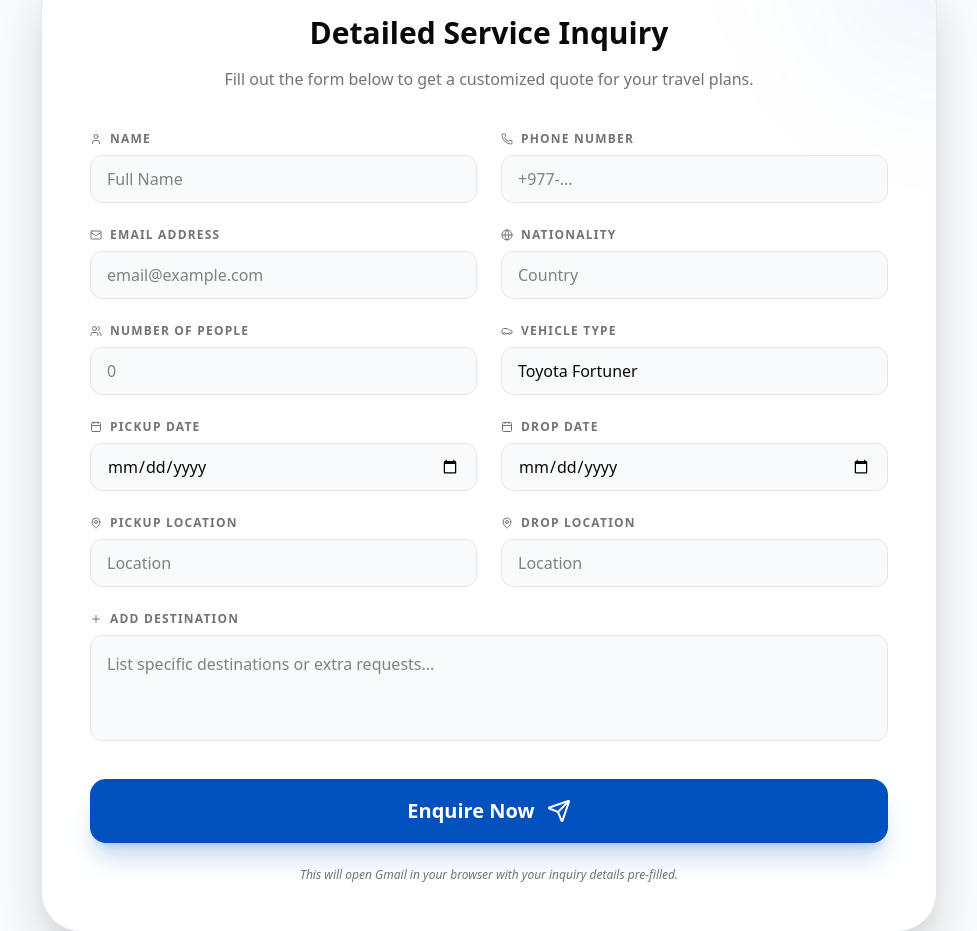
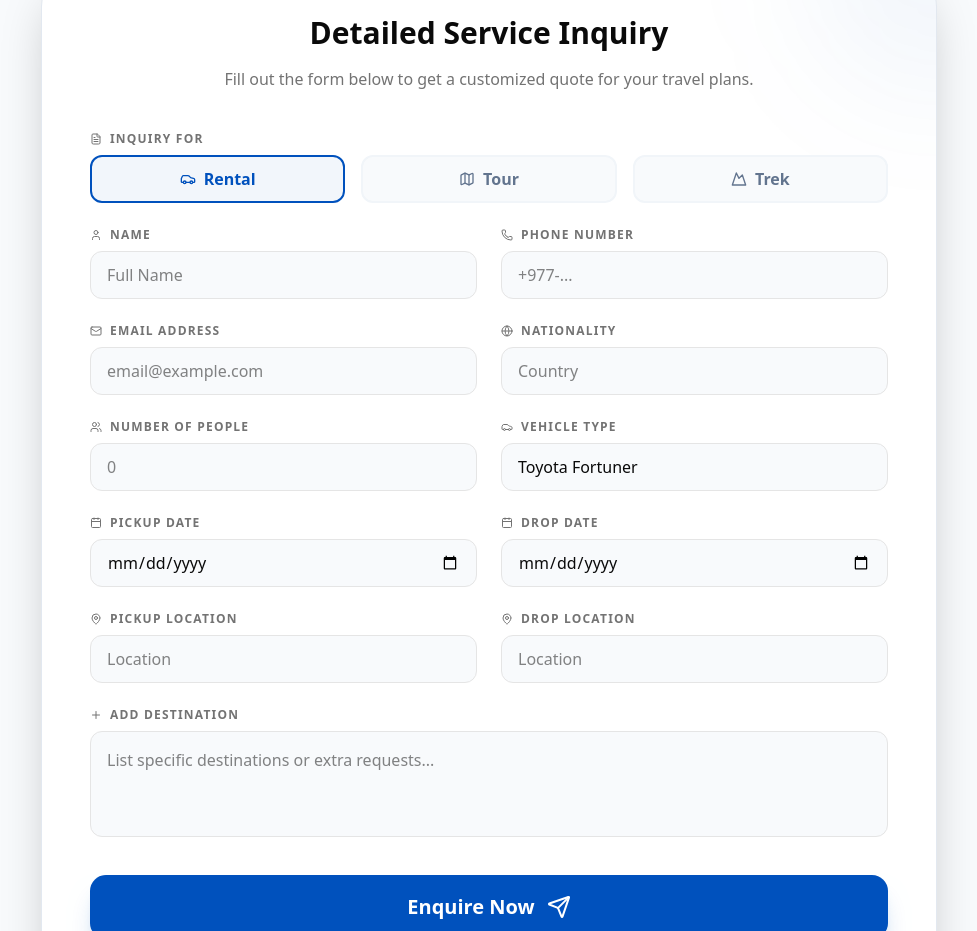
Before and after one commit to arthurrgg8-lgtm/mr-tour-service, a Next.js app: page /services in a window 1280 px wide. Shown: the part 6397-7328 px from the top of the page, without its empty margins (151-1128 px from the left). Built offline with nearby package versions, Linux system fonts and the light colour scheme.

Commit message:
feat: add conditional inquiry type (Rental/Tour/Trek) to inquiry form

```diff
--- a/src/components/sections/ServiceInquiryForm.tsx
+++ b/src/components/sections/ServiceInquiryForm.tsx
@@ -1,7 +1,7 @@
 "use client"
 
 import { useState } from "react"
-import { Send, User, Phone, Mail, Globe, Users, Car, Calendar, MapPin, Plus } from "lucide-react"
+import { Send, User, Phone, Mail, Globe, Users, Car, Calendar, MapPin, Plus, FileText, Mountain, Map as MapIcon } from "lucide-react"
 import business from "@/data/business.json"
 import fleet from "@/data/fleet.json"
 
@@ -12,6 +12,7 @@ export default function ServiceInquiryForm() {
     email: "",
     nationality: "",
     numPeople: "",
+    inquiryType: "Rental",
     vehicleType: "Toyota Fortuner",
     pickupDate: "",
     dropDate: "",
@@ -28,37 +29,48 @@ export default function ServiceInquiryForm() {
   const handleSubmit = (e: React.FormEvent) => {
     e.preventDefault()
 
-    // Validation Logic
+    // Validation Logic for Rental
+    if (formData.inquiryType === "Rental") {
       const today = new Date().toISOString().split('T')[0]
-    if (formData.pickupDate < today) {
+      if (formData.pickupDate && formData.pickupDate < today) {
         alert("Pickup date cannot be in the past.")
         return
       }
 
-    if (formData.dropDate < formData.pickupDate) {
+      if (formData.pickupDate && formData.dropDate && formData.dropDate < formData.pickupDate) {
         alert("Drop date cannot be earlier than the pickup date.")
         return
       }
+    }
 
-    const subject = `Service Inquiry - ${formData.name}`
-    const body = `New Service Inquiry Details:
+    const subject = `${formData.inquiryType} Inquiry - ${formData.name}`
+
+    let rentalDetails = ""
+    if (formData.inquiryType === "Rental") {
+      rentalDetails = `
+Vehicle Type: ${formData.vehicleType}
+Pickup Date: ${formData.pickupDate}
+Drop Date: ${formData.dropDate}
+Pickup Location: ${formData.pickupLocation}
+Drop Location: ${formData.dropLocation}`
+    }
+
+    const body = `New ${formData.inquiryType} Inquiry Details:
 ----------------------------------
+Inquiry Type: ${formData.inquiryType}
 Name: ${formData.name}
 Phone: ${formData.phone}
 Email: ${formData.email}
 Nationality: ${formData.nationality}
-Number of People: ${formData.numPeople}
-Vehicle Type: ${formData.vehicleType}
-Pickup Date: ${formData.pickupDate}
-Drop Date: ${formData.dropDate}
-Pickup Location: ${formData.pickupLocation}
-Drop Location: ${formData.dropLocation}
-Add Destination: ${formData.destination}
+Number of People: ${formData.numPeople}${rentalDetails}
+Destination/Requests: ${formData.destination}
 ----------------------------------`
 
     const gmailUrl = `https://mail.google.com/mail/?view=cm&fs=1&to=${business.contact.email}&su=${encodeURIComponent(subject)}&body=${encodeURIComponent(body)}`
     window.open(gmailUrl, "_blank")
   }
+
+  const isRental = formData.inquiryType === "Rental"
 
   return (
     <div className="max-w-4xl mx-auto bg-white p-8 md:p-12 rounded-[2.5rem] border border-slate-200 shadow-2xl relative overflow-hidden">
@@ -73,6 +85,32 @@ Add Destination: ${formData.destination}
 
         <form onSubmit={handleSubmit} className="space-y-6">
           <div className="grid grid-cols-1 md:grid-cols-2 gap-6">
+            {/* Inquiry Type Selection */}
+            <div className="space-y-2 md:col-span-2">
+              <label className="text-xs font-bold uppercase tracking-widest text-muted-foreground flex items-center gap-2">
+                <FileText className="h-3 w-3" /> Inquiry For
+              </label>
+              <div className="grid grid-cols-3 gap-4">
+                {["Rental", "Tour", "Trek"].map((type) => (
+                  <button
+                    key={type}
+                    type="button"
+                    onClick={() => setFormData(prev => ({ ...prev, inquiryType: type }))}
+                    className={`h-12 rounded-xl border-2 font-bold transition-all flex items-center justify-center gap-2 ${
+                      formData.inquiryType === type
+                        ? "border-primary bg-primary/5 text-primary"
+                        : "border-slate-100 bg-slate-50 text-slate-500 hover:border-slate-200"
+                    }`}
+                  >
+                    {type === "Rental" && <Car className="h-4 w-4" />}
+                    {type === "Tour" && <MapIcon className="h-4 w-4" />}
+                    {type === "Trek" && <Mountain className="h-4 w-4" />}
+                    {type}
+                  </button>
+                ))}
+              </div>
+            </div>
+
             {/* Personal Details */}
             <div className="space-y-2">
               <label className="text-xs font-bold uppercase tracking-widest text-muted-foreground flex items-center gap-2">
@@ -126,6 +164,10 @@ Add Destination: ${formData.destination}
                 className="w-full h-12 px-4 rounded-xl border bg-slate-50 focus:outline-none focus:ring-2 focus:ring-primary/20 focus:border-primary transition-all"
               />
             </div>
+
+            {/* Rental Specific Fields */}
+            {isRental && (
+              <>
                 <div className="space-y-2">
                   <label className="text-xs font-bold uppercase tracking-widest text-muted-foreground flex items-center gap-2">
                     <Car className="h-3 w-3" /> Vehicle Type
@@ -144,7 +186,7 @@ Add Destination: ${formData.destination}
                     <Calendar className="h-3 w-3" /> Pickup Date
                   </label>
                   <input
-                type="date" name="pickupDate" required value={formData.pickupDate} onChange={handleChange}
+                    type="date" name="pickupDate" required={isRental} value={formData.pickupDate} onChange={handleChange}
                     className="w-full h-12 px-4 rounded-xl border bg-slate-50 focus:outline-none focus:ring-2 focus:ring-primary/20 focus:border-primary transition-all"
                   />
                 </div>
@@ -153,7 +195,7 @@ Add Destination: ${formData.destination}
                     <Calendar className="h-3 w-3" /> Drop Date
                   </label>
                   <input
-                type="date" name="dropDate" required value={formData.dropDate} onChange={handleChange}
+                    type="date" name="dropDate" required={isRental} value={formData.dropDate} onChange={handleChange}
                     className="w-full h-12 px-4 rounded-xl border bg-slate-50 focus:outline-none focus:ring-2 focus:ring-primary/20 focus:border-primary transition-all"
                   />
                 </div>
@@ -163,7 +205,7 @@ Add Destination: ${formData.destination}
                     <MapPin className="h-3 w-3" /> Pickup Location
                   </label>
                   <input
-                type="text" name="pickupLocation" required value={formData.pickupLocation} onChange={handleChange}
+                    type="text" name="pickupLocation" required={isRental} value={formData.pickupLocation} onChange={handleChange}
                     placeholder="Location"
                     className="w-full h-12 px-4 rounded-xl border bg-slate-50 focus:outline-none focus:ring-2 focus:ring-primary/20 focus:border-primary transition-all"
                   />
@@ -173,21 +215,23 @@ Add Destination: ${formData.destination}
                     <MapPin className="h-3 w-3" /> Drop Location
                   </label>
                   <input
-                type="text" name="dropLocation" required value={formData.dropLocation} onChange={handleChange}
+                    type="text" name="dropLocation" required={isRental} value={formData.dropLocation} onChange={handleChange}
                     placeholder="Location"
                     className="w-full h-12 px-4 rounded-xl border bg-slate-50 focus:outline-none focus:ring-2 focus:ring-primary/20 focus:border-primary transition-all"
                   />
                 </div>
+              </>
+            )}
           </div>
 
           <div className="space-y-2">
             <label className="text-xs font-bold uppercase tracking-widest text-muted-foreground flex items-center gap-2">
-              <Plus className="h-3 w-3" /> Add Destination
+              <Plus className="h-3 w-3" /> {isRental ? "Add Destination" : "Trek/Tour Destination & Requests"}
             </label>
             <textarea
               name="destination" value={formData.destination} onChange={handleChange}
               rows={3}
-              placeholder="List specific destinations or extra requests..."
+              placeholder={isRental ? "List specific destinations or extra requests..." : "Specify which trek or tour you are interested in, and any special requests..."}
               className="w-full p-4 rounded-xl border bg-slate-50 focus:outline-none focus:ring-2 focus:ring-primary/20 focus:border-primary transition-all resize-none"
             ></textarea>
           </div>
```
Lines whose indentation alone changed are shown as unchanged.
